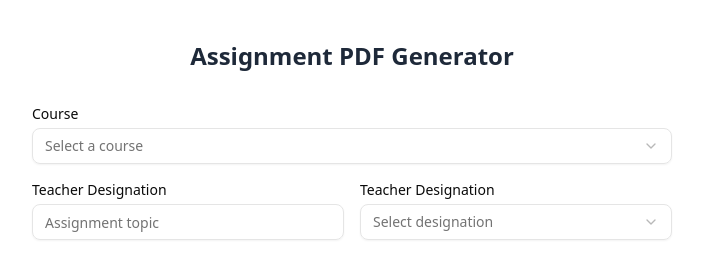
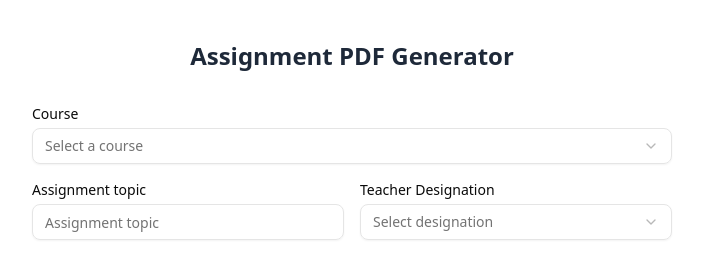
Before and after one commit to kazinayeem/assignment-pdf-generator, a Next.js app: page /assignment in a window 1280 px wide. Shown: the top 255 px of the page, without its empty margins (288-991 px from the left). Built offline with nearby package versions, Linux system fonts and the light colour scheme.

Commit message:
Assignment topic change

```diff
--- a/components/assignment-form.tsx
+++ b/components/assignment-form.tsx
@@ -281,7 +281,7 @@ export default function AssignmentForm() {
         {/* Topic */}
         <div>
           <label className="text-sm font-medium mb-1 block">
-            Teacher Designation
+            Assignment topic
           </label>
           <Input
             name="topic"
```
